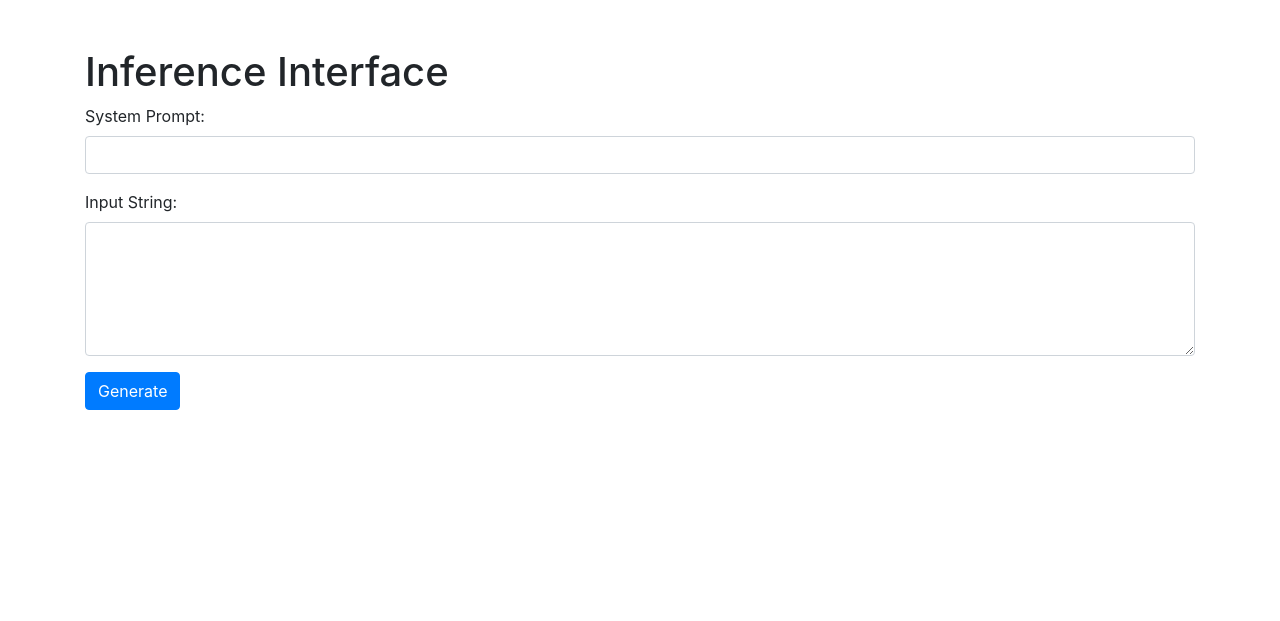
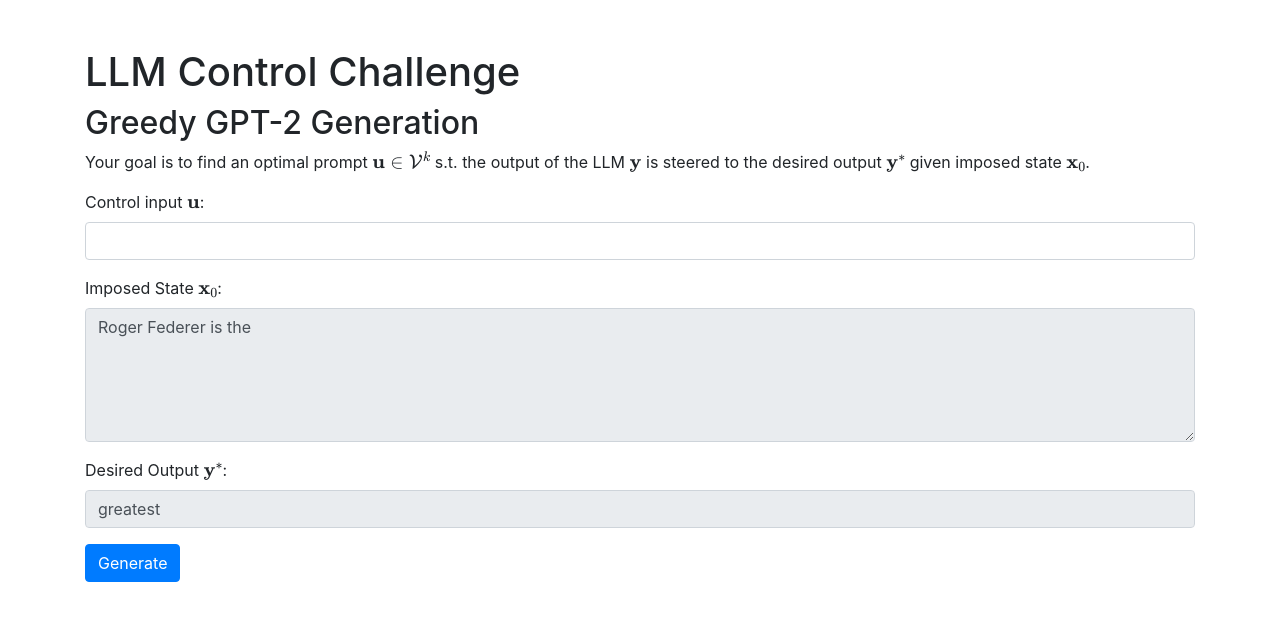
Before and after one commit to amanb2000/control.languagegame.io, a FastAPI app: template templates/index.html in a window 1280 px wide. Shown: the top 621 px of the page. Run offline with FastAPI, Linux system fonts and the light colour scheme; the template is opened without the code that fills it, so the values that code supplies are empty; some libraries are stand-ins or nearby versions.

Commit message:
Working roger federer greedy control challenge

```diff
--- a/app.py
+++ b/app.py
@@ -15,11 +15,23 @@ def inference_call(req: GenRequest, API_URL, num_tokens=50):
         print(f"Error {response.status_code}: {response.text}")
         return None
 
-@app.get("/inference")
+def loss_call(context_string, corpus_string, API_URL):
+    data = {
+        "context_string": context_string,
+        "corpus_string": corpus_string
+    }
+    response = requests.post(API_URL, json=data)
+    if response.status_code == 200:
+        return response.json()
+    else:
+        print(f"Error {response.status_code}: {response.text}")
+        return None
+
+@app.get("/")
 def home(request: Request):
     return templates.TemplateResponse("index.html", {"request": request})
 
-@app.post("/inference/generate")
+@app.post("/generate")
 async def generate(request: Request):
     form_data = await request.form()
     system_prompt = form_data.get("system_prompt", "")
@@ -37,3 +49,26 @@ async def generate(request: Request):
         return {"generated": result["generated"]}
     else:
         return {"generated": "Error occurred during inference."}
+
+@app.post("/ce_loss")
+async def ce_loss(request: Request):
+    form_data = await request.form()
+    context_string = form_data.get("context_string", "")
+    corpus_string = form_data.get("corpus_string", "")
+
+    result = loss_call(context_string, corpus_string, "http://localhost:4444/ce_loss")
+
+    if result:
+        return {"initial_request": result["initial_request"], "loss": result["loss"]}
+    else:
+        return {"error": "Error occurred during loss computation."}
+
+
+if __name__ == "__main__":
+    parser = argparse.ArgumentParser()
+    parser.add_argument("--host", type=str, default="0.0.0.0", help="Host address")
+    parser.add_argument("--port", type=int, default=8000, help="Port number")
+    args = parser.parse_args()
+
+    import uvicorn
+    uvicorn.run(app, host=args.host, port=args.port)
--- a/templates/index.html
+++ b/templates/index.html
@@ -4,23 +4,62 @@
     <title>Inference Interface</title>
     <script src="https://unpkg.com/htmx.org@1.6.0"></script>
     <link rel="stylesheet" href="https://maxcdn.bootstrapcdn.com/bootstrap/4.5.2/css/bootstrap.min.css">
+    <script src="https://cdn.jsdelivr.net/npm/mathjax@3/es5/tex-mml-chtml.js"></script>
+    <script>
+    MathJax = {
+      tex: {
+        inlineMath: [['$', '$'], ['\\(', '\\)']]
+      },
+      svg: {
+        fontCache: 'global'
+      }
+    };
+    </script>
 </head>
 <body>
     <div class="container mt-5">
-        <h1>Inference Interface</h1>
+        <h1>LLM Control Challenge</h1>
+        <h2>Greedy GPT-2 Generation</h2>
+        <p>
+            Your goal is to find an optimal prompt \(\mathbf u \in \mathcal V^k\) s.t.
+            the output of the LLM \(\mathbf y\) is steered to the desired output \(\mathbf y^*\)
+            given imposed state \(\mathbf x_0\).
+        </p>
         <form hx-post="/inferencegenerate" hx-target="#generated-text">
             <div class="form-group">
-                <label for="system-prompt">System Prompt:</label>
+                <label for="system-prompt">Control input \(\mathbf u\):</label>
                 <input type="text" class="form-control" id="system-prompt" name="system_prompt" required>
             </div>
             <div class="form-group">
-                <label for="input-string">Input String:</label>
-                <textarea class="form-control" id="input-string" name="input_string" rows="5" required></textarea>
+                <label for="input-string">Imposed State \(\mathbf x_0\):</label>
+                <textarea class="form-control" id="input-string" name="input_string" rows="5" readonly>Roger Federer is the </textarea>
             </div>
-            <input type="hidden" name="num_tokens" value="50">
+            <div class="form-group">
+                <label for="desired-output">Desired Output \(\mathbf y^*\):</label>
+                <input type="text" class="form-control" id="desired-output" name="desired_output" value="greatest" readonly>
+            </div>
+            <input type="hidden" name="num_tokens" value="1" readonly>
             <button type="submit" class="btn btn-primary">Generate</button>
         </form>
         <div id="generated-text" class="mt-3"></div>
+        <div id="output-check" class="mt-3"></div>
     </div>
+    <script>
+        document.body.addEventListener('htmx:afterRequest', function(evt) {
+            if (evt.detail.requestConfig.target === '#generated-text') {
+                const generatedText = document.getElementById('generated-text').textContent;
+                const desiredOutput = document.getElementById('desired-output').value;
+                const outputCheck = document.getElementById('output-check');
+
+                if (generatedText.startsWith(desiredOutput)) {
+                    outputCheck.textContent = 'Generated text matches the desired output!';
+                    outputCheck.className = 'text-success';
+                } else {
+                    outputCheck.textContent = 'Generated text does not match the desired output.';
+                    outputCheck.className = 'text-danger';
+                }
+            }
+        });
+    </script>
 </body>
 </html>
```
